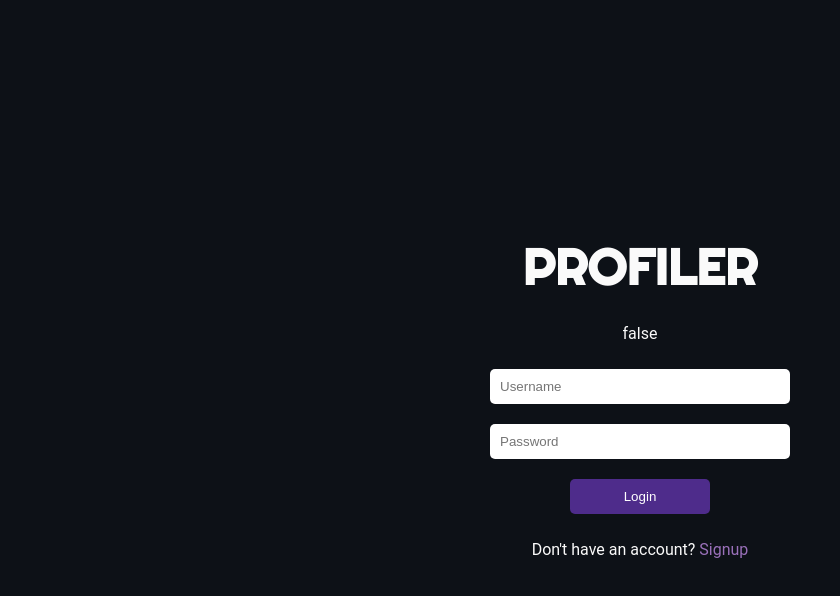
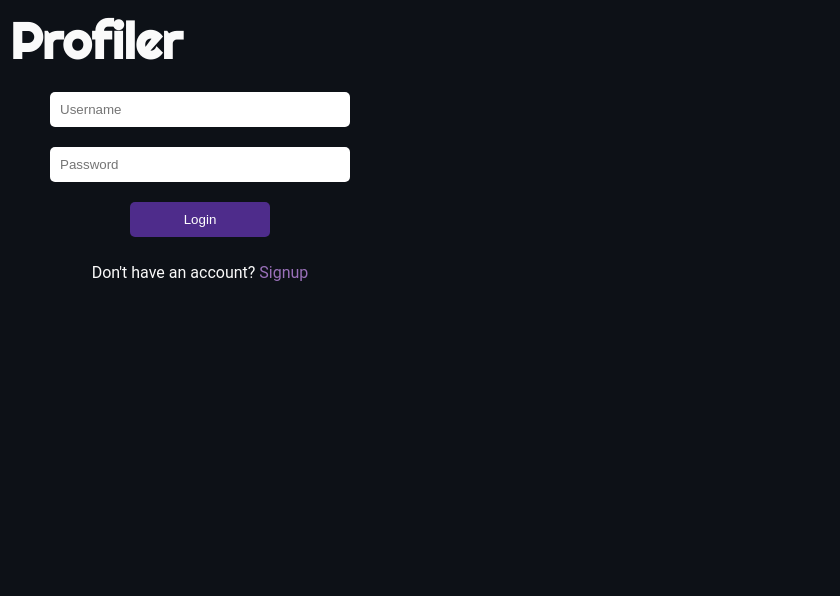
Before and after one commit to FelypeNasc/my-alpha-profiler, a React (Create React App) app in the folder frontend/: page /login in a window 1280 px wide. Shown: the top 596 px of the page, without its empty margins (0-840 px from the left). Built offline with nearby package versions, Linux system fonts and the light colour scheme.

Commit message:
fix: Login profiler h1 to camel case

```diff
--- a/frontend/src/pages/LoginPage/index.jsx
+++ b/frontend/src/pages/LoginPage/index.jsx
@@ -17,9 +17,8 @@ function LoginPage() {
     login(username, password);
   };
   return (
-    <div id="login-page">
-      <h1>PROFILER</h1>
-      <p>{String(authenticated)}</p>
+    <div className="page" id="login-page">
+      <h1>Profiler</h1>
       <form id="login-form">
         <input
           className="login-input"
--- a/frontend/src/pages/LoginPage/style.css
+++ b/frontend/src/pages/LoginPage/style.css
@@ -3,14 +3,6 @@ body {
   background-color: #0d1117;
   color: #fafafa;
   font-family: "Roboto", sans-serif;
-}
-#login-page {
-  height: 100vh;
-  width: 100vw;
-  display: flex;
-  justify-content: center;
-  align-items: center;
-  flex-direction: column;
 }
 
 #login-form {
@@ -32,26 +24,6 @@ body {
   color: #333;
 }
 
-#login-button {
-  width: 140px;
-  padding: 10px;
-  margin: 10px 0;
-  border: none;
-  border-radius: 5px;
-  background-color: #4e2c8b;
-  color: #fff;
-  cursor: pointer;
-  transition: 0.1s;
-}
-
-#login-button:hover {
-  background-color: #7756b4;
-}
-
-#login-button:active {
-  background-color: #321766;
-}
-
 a {
   text-decoration: none;
   color: #9970b9;
```
